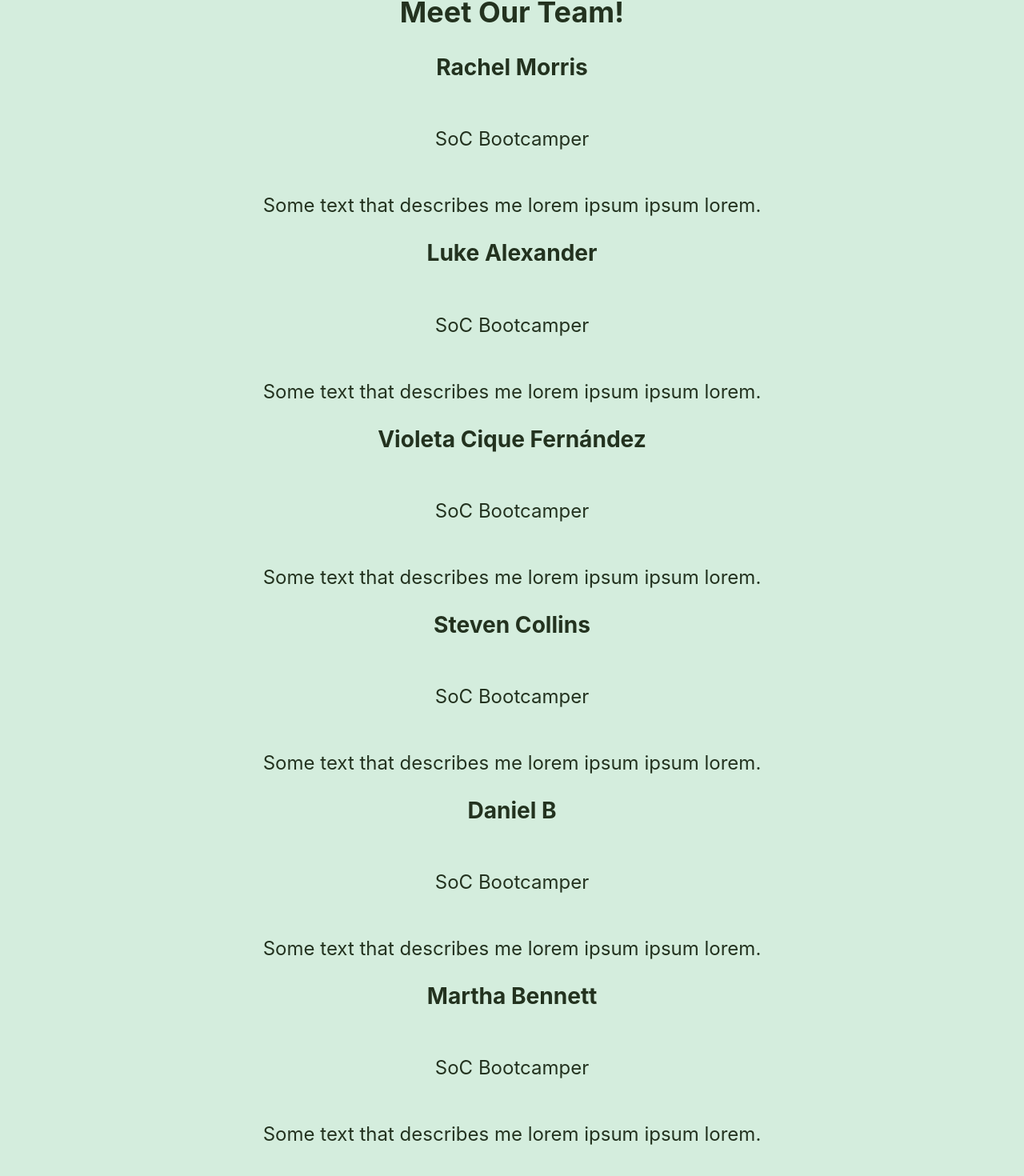
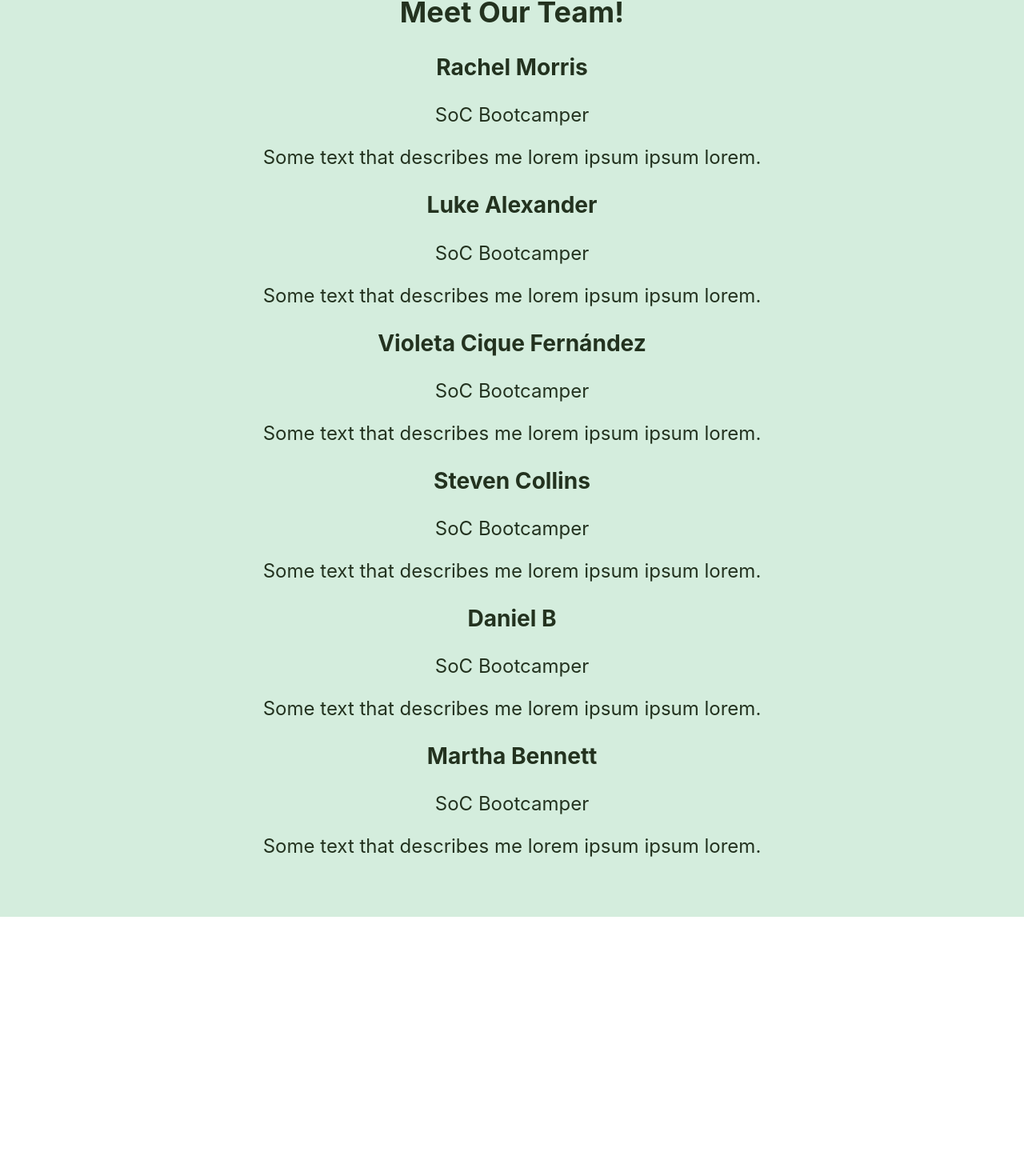
Before and after one commit to SchoolOfCode/bc13_final-project_front-end-6-weddings-a-seamonkey, a React (Create React App) app: page /about in a window 1280 px wide. Shown: the part 1594-3064 px from the top of the page at 80% size. After the commit the page ends 2740 px from the top, so only its background shows below. Built offline with nearby package versions, Linux system fonts and the light colour scheme; no server answers.

Commit message:
finishing phase 1 of css styling for about page

```diff
--- a/src/Components/About/index.js
+++ b/src/Components/About/index.js
@@ -38,32 +38,32 @@ export default function About() {
         <h2>Meet Our Team!</h2>
 
             <h3>Rachel Morris</h3>
-            <p className="heading">SoC Bootcamper</p>
+            <p>SoC Bootcamper</p>
             <p>Some text that describes me lorem ipsum ipsum lorem.</p>
 
 
             <h3>Luke Alexander</h3>
-            <p className="heading">SoC Bootcamper</p>
+            <p>SoC Bootcamper</p>
             <p>Some text that describes me lorem ipsum ipsum lorem.</p>
 
 
             <h3>Violeta Cique Fernández</h3>
-            <p className="heading">SoC Bootcamper</p>
+            <p>SoC Bootcamper</p>
             <p>Some text that describes me lorem ipsum ipsum lorem.</p>
 
 
             <h3>Steven Collins</h3>
-            <p className="heading">SoC Bootcamper</p>
+            <p>SoC Bootcamper</p>
             <p>Some text that describes me lorem ipsum ipsum lorem.</p>
 
 
             <h3>Daniel B</h3>
-            <p className="heading">SoC Bootcamper</p>
+            <p>SoC Bootcamper</p>
             <p>Some text that describes me lorem ipsum ipsum lorem.</p>
 
 
             <h3>Martha Bennett</h3>
-            <p className="heading">SoC Bootcamper</p>
+            <p>SoC Bootcamper</p>
             <p>Some text that describes me lorem ipsum ipsum lorem.</p>
 
 </div> )}
```
